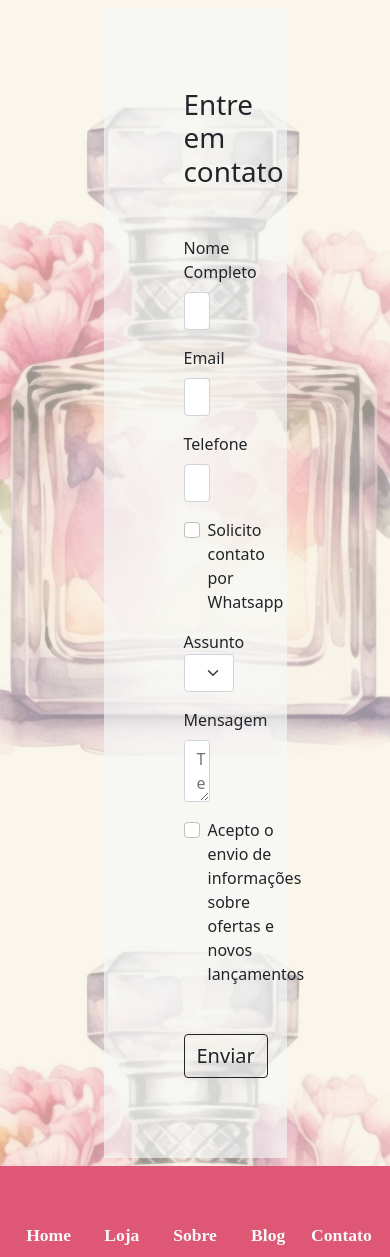
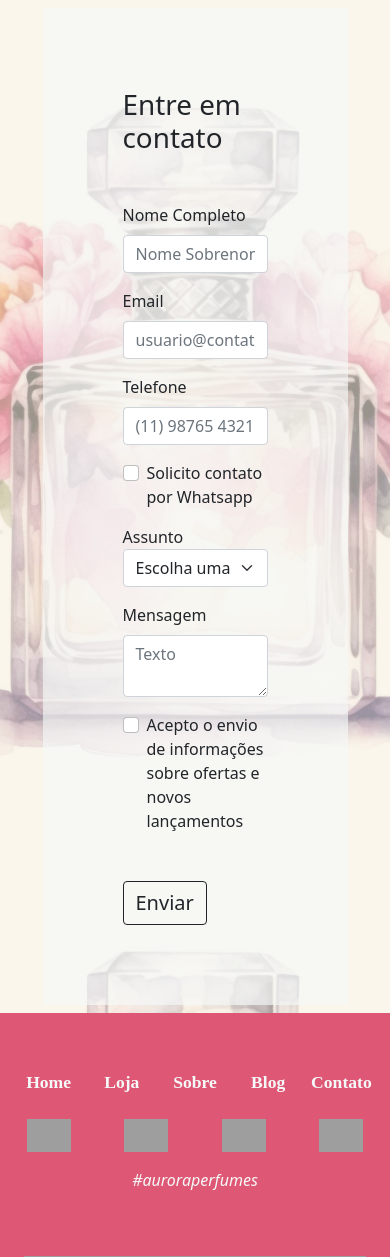
Before and after one commit to sabuat/site, a Flask app: page /contato in a window 390 px wide. Shown: the part 108-1365 px from the top of the page. Run offline with Flask 3, Linux system fonts and the light colour scheme; some web fonts are replaced; grey boxes are pictures that could not be loaded.

Commit message:
Responsividade da pagina de contato

```diff
--- a/aurora/templates/contato.html
+++ b/aurora/templates/contato.html
@@ -2,8 +2,8 @@
 
 {% block component %}
 <div class="parallax">
-    <div class="container py-2 d-flex justify-content-center">
-        <div id="contact-form" class="col-6">
+    <div class="container-fluid  py-2 d-flex justify-content-center">
+        <div id="contact-form" class="col-10 col-sm-8 col-md-6">
         <h1 class="display-6 mb-5">Entre em contato</h1>
         <form method='POST'>
 
--- a/aurora/templates/loja.html
+++ b/aurora/templates/loja.html
@@ -1 +1,7 @@
+{% extends 'barra.html' %}
+
+{% block component %}
+
 <h1>Store</h1>
+
+{% endblock %}
--- a/aurora/templates/sobre.html
+++ b/aurora/templates/sobre.html
@@ -1 +1,7 @@
+{% extends 'barra.html' %}
+
+{% block component %}
+
 <h1>Diogo, trabalha direito na responsividade.</h1>
+
+{% endblock %}
```
